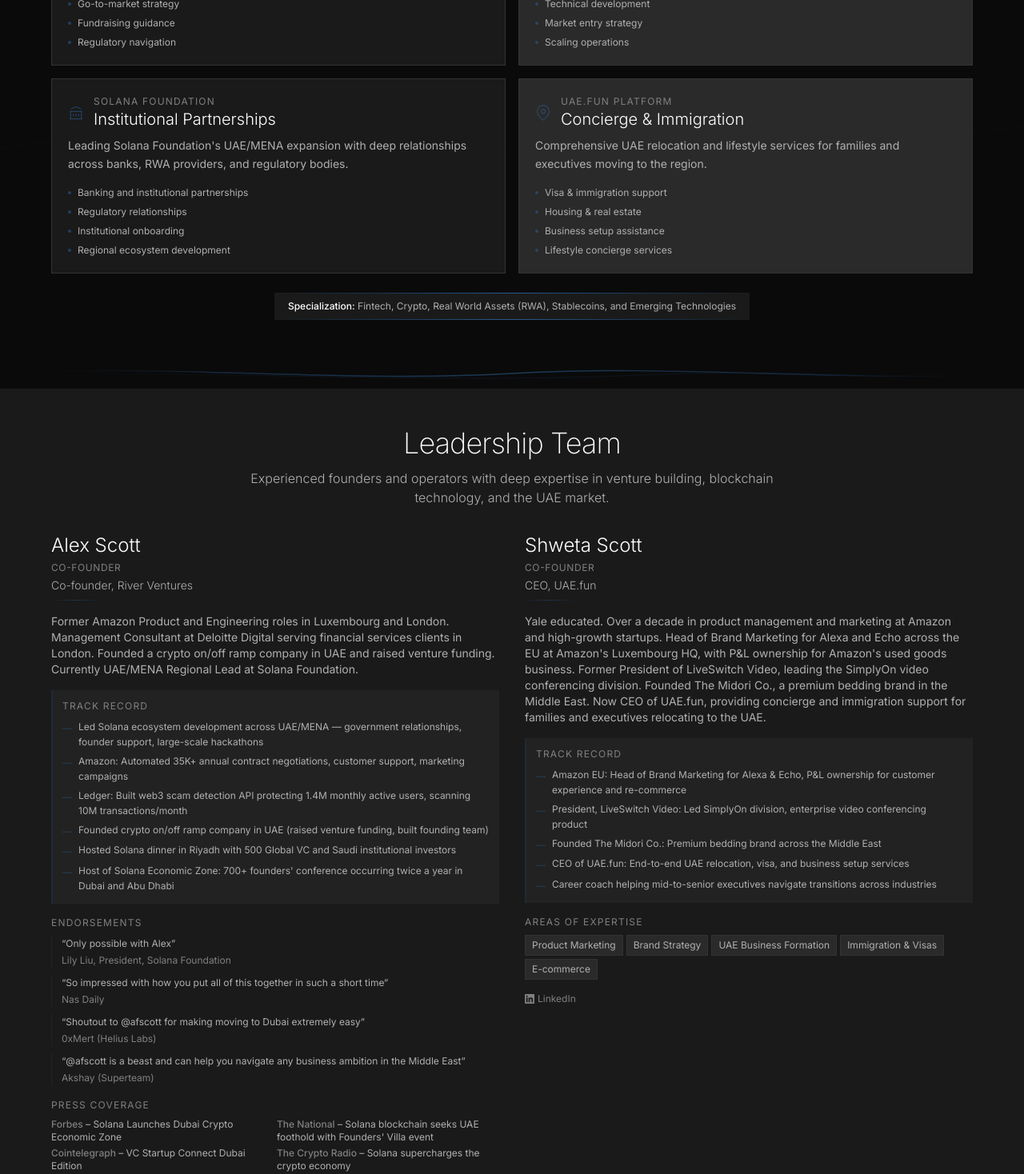
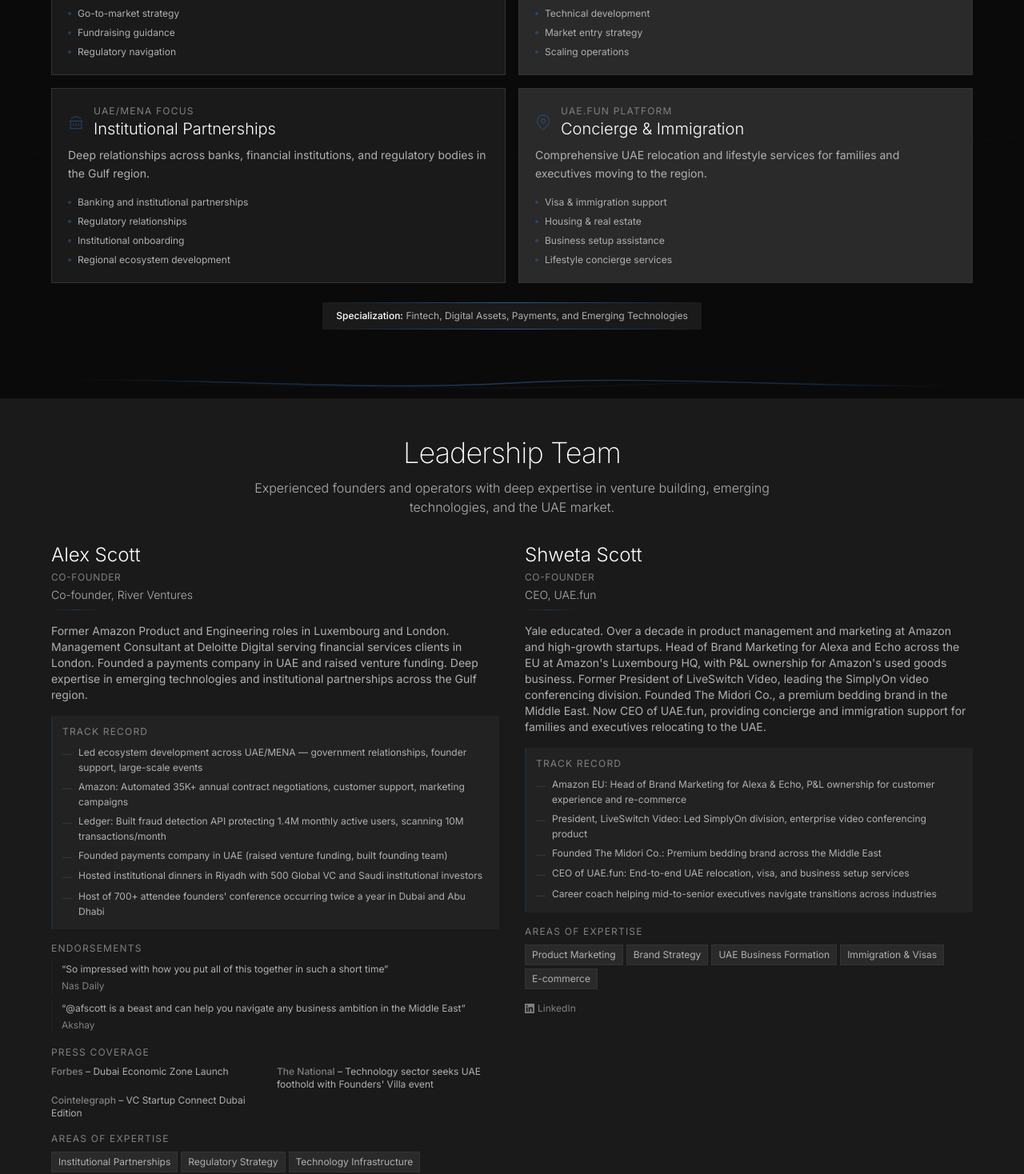
Before and after one commit to riverventures/riverventures-site, a Next.js app: page / in a window 1280 px wide. Shown: the part 1240-2708 px from the top of the page at 80% size. Built offline with nearby package versions, Linux system fonts and the light colour scheme.

Commit message:
Remove all crypto/blockchain/Solana references — genericize to emerging technologies

```diff
--- a/src/app/layout.tsx
+++ b/src/app/layout.tsx
@@ -12,13 +12,13 @@
 export const metadata: Metadata = {
   title: "River Ventures | Venture Studio & Elite Advisory",
   description:
-    "River Ventures is a venture studio and elite advisory firm based in Dubai. We provide strategic advisory, venture building, and deep expertise for fintech and crypto companies.",
+    "River Ventures is a venture studio and strategic advisory firm based in Dubai. We provide strategic advisory, venture building, and deep expertise for fintech and emerging technology companies.",
   openGraph: {
     title: "River Ventures | Venture Studio & Elite Advisory",
-    description: "Dubai-based venture studio and advisory firm specializing in fintech, crypto, and emerging technologies.",
+    description: "Dubai-based venture studio and advisory firm specializing in fintech, AI, and emerging technologies.",
     url: "https://riverventures.co",
   },
-  keywords: ["venture capital", "advisory", "startup", "fintech", "crypto", "Dubai", "UAE", "venture studio"],
+  keywords: ["venture capital", "advisory", "startup", "fintech", "emerging technologies", "Dubai", "UAE", "venture studio"],
 };
 
 export default function RootLayout({
--- a/src/components/Hero.tsx
+++ b/src/components/Hero.tsx
@@ -35,7 +35,7 @@
           <p className="text-base md:text-lg lg:text-xl font-light leading-relaxed text-text-muted">
             We partner with transformational companies in{" "}
             <span className="text-white">fintech</span> and{" "}
-            <span className="text-white">crypto</span>, providing strategic advisory
+            <span className="text-white">emerging technologies</span>, providing strategic advisory
             and building the next generation of high-impact ventures.
           </p>
         </div>
--- a/src/components/Portfolio.tsx
+++ b/src/components/Portfolio.tsx
@@ -17,7 +17,7 @@
             Portfolio & Clients
           </h2>
           <p className="text-sm text-text-muted font-light max-w-2xl mx-auto">
-            Building and advising transformational companies across fintech, crypto, and emerging technologies.
+            Building and advising transformational companies across fintech, AI, and emerging technologies.
           </p>
         </div>
 
--- a/src/components/Services.tsx
+++ b/src/components/Services.tsx
@@ -3,7 +3,7 @@
     {
       title: "Strategic Advisory",
       subtitle: "Growth Partnership",
-      description: "Strategic and operational expertise for early-stage and growth-stage companies scaling in fintech and crypto.",
+      description: "Strategic and operational expertise for early-stage and growth-stage companies scaling in fintech and emerging technologies.",
       highlights: ["Product roadmap development", "Go-to-market strategy", "Fundraising guidance", "Regulatory navigation"],
       icon: (
         <svg className="w-5 h-5" viewBox="0 0 24 24" fill="none" stroke="currentColor" strokeWidth="1.5">
@@ -24,8 +24,8 @@
     },
     {
       title: "Institutional Partnerships",
-      subtitle: "Solana Foundation",
-      description: "Leading Solana Foundation's UAE/MENA expansion with deep relationships across banks, RWA providers, and regulatory bodies.",
+      subtitle: "UAE/MENA Focus",
+      description: "Deep relationships across banks, financial institutions, and regulatory bodies in the Gulf region.",
       highlights: ["Banking and institutional partnerships", "Regulatory relationships", "Institutional onboarding", "Regional ecosystem development"],
       icon: (
         <svg className="w-5 h-5" viewBox="0 0 24 24" fill="none" stroke="currentColor" strokeWidth="1.5">
@@ -106,7 +106,7 @@
         <div className="mt-6 text-center">
           <div className="inline-block px-4 py-2 border border-border bg-secondary river-border-top">
             <p className="text-xs text-text-muted">
-              <span className="text-white font-medium">Specialization:</span> Fintech, Crypto, Real World Assets (RWA), Stablecoins, and Emerging Technologies
+              <span className="text-white font-medium">Specialization:</span> Fintech, Digital Assets, Payments, and Emerging Technologies
             </p>
           </div>
         </div>
--- a/src/components/Team.tsx
+++ b/src/components/Team.tsx
@@ -4,28 +4,25 @@
       name: "Alex Scott",
       title: "Co-founder",
       role: "Co-founder, River Ventures",
-      bio: "Former Amazon Product and Engineering roles in Luxembourg and London. Management Consultant at Deloitte Digital serving financial services clients in London. Founded a crypto on/off ramp company in UAE and raised venture funding. Currently UAE/MENA Regional Lead at Solana Foundation.",
+      bio: "Former Amazon Product and Engineering roles in Luxembourg and London. Management Consultant at Deloitte Digital serving financial services clients in London. Founded a payments company in UAE and raised venture funding. Deep expertise in emerging technologies and institutional partnerships across the Gulf region.",
       trackRecord: [
-        "Led Solana ecosystem development across UAE/MENA — government relationships, founder support, large-scale hackathons",
+        "Led ecosystem development across UAE/MENA — government relationships, founder support, large-scale events",
         "Amazon: Automated 35K+ annual contract negotiations, customer support, marketing campaigns",
-        "Ledger: Built web3 scam detection API protecting 1.4M monthly active users, scanning 10M transactions/month",
-        "Founded crypto on/off ramp company in UAE (raised venture funding, built founding team)",
-        "Hosted Solana dinner in Riyadh with 500 Global VC and Saudi institutional investors",
-        "Host of Solana Economic Zone: 700+ founders' conference occurring twice a year in Dubai and Abu Dhabi"
+        "Ledger: Built fraud detection API protecting 1.4M monthly active users, scanning 10M transactions/month",
+        "Founded payments company in UAE (raised venture funding, built founding team)",
+        "Hosted institutional dinners in Riyadh with 500 Global VC and Saudi institutional investors",
+        "Host of 700+ attendee founders' conference occurring twice a year in Dubai and Abu Dhabi"
       ],
       endorsements: [
-        { name: "Lily Liu, President, Solana Foundation", quote: "Only possible with Alex" },
         { name: "Nas Daily", quote: "So impressed with how you put all of this together in such a short time" },
-        { name: "0xMert (Helius Labs)", quote: "Shoutout to @afscott for making moving to Dubai extremely easy" },
-        { name: "Akshay (Superteam)", quote: "@afscott is a beast and can help you navigate any business ambition in the Middle East" }
+        { name: "Akshay", quote: "@afscott is a beast and can help you navigate any business ambition in the Middle East" }
       ],
       media: [
-        { publication: "Forbes", title: "Solana Launches Dubai Crypto Economic Zone" },
-        { publication: "The National", title: "Solana blockchain seeks UAE foothold with Founders' Villa event" },
-        { publication: "Cointelegraph", title: "VC Startup Connect Dubai Edition" },
-        { publication: "The Crypto Radio", title: "Solana supercharges the crypto economy" }
+        { publication: "Forbes", title: "Dubai Economic Zone Launch" },
+        { publication: "The National", title: "Technology sector seeks UAE foothold with Founders' Villa event" },
+        { publication: "Cointelegraph", title: "VC Startup Connect Dubai Edition" }
       ],
-      specialties: ["Institutional Partnerships", "Regulatory Strategy", "Blockchain Infrastructure", "Regional Expansion"],
+      specialties: ["Institutional Partnerships", "Regulatory Strategy", "Technology Infrastructure", "Regional Expansion"],
       social: { twitter: "afscott", linkedin: "alexfscott" }
     },
     {
@@ -52,7 +49,7 @@
         <div className="text-center mb-8">
           <h2 className="text-2xl md:text-4xl font-extralight tracking-tight text-white mb-3">Leadership Team</h2>
           <p className="text-base text-text-muted font-light max-w-2xl mx-auto">
-            Experienced founders and operators with deep expertise in venture building, blockchain technology, and the UAE market.
+            Experienced founders and operators with deep expertise in venture building, emerging technologies, and the UAE market.
           </p>
         </div>
 
```
